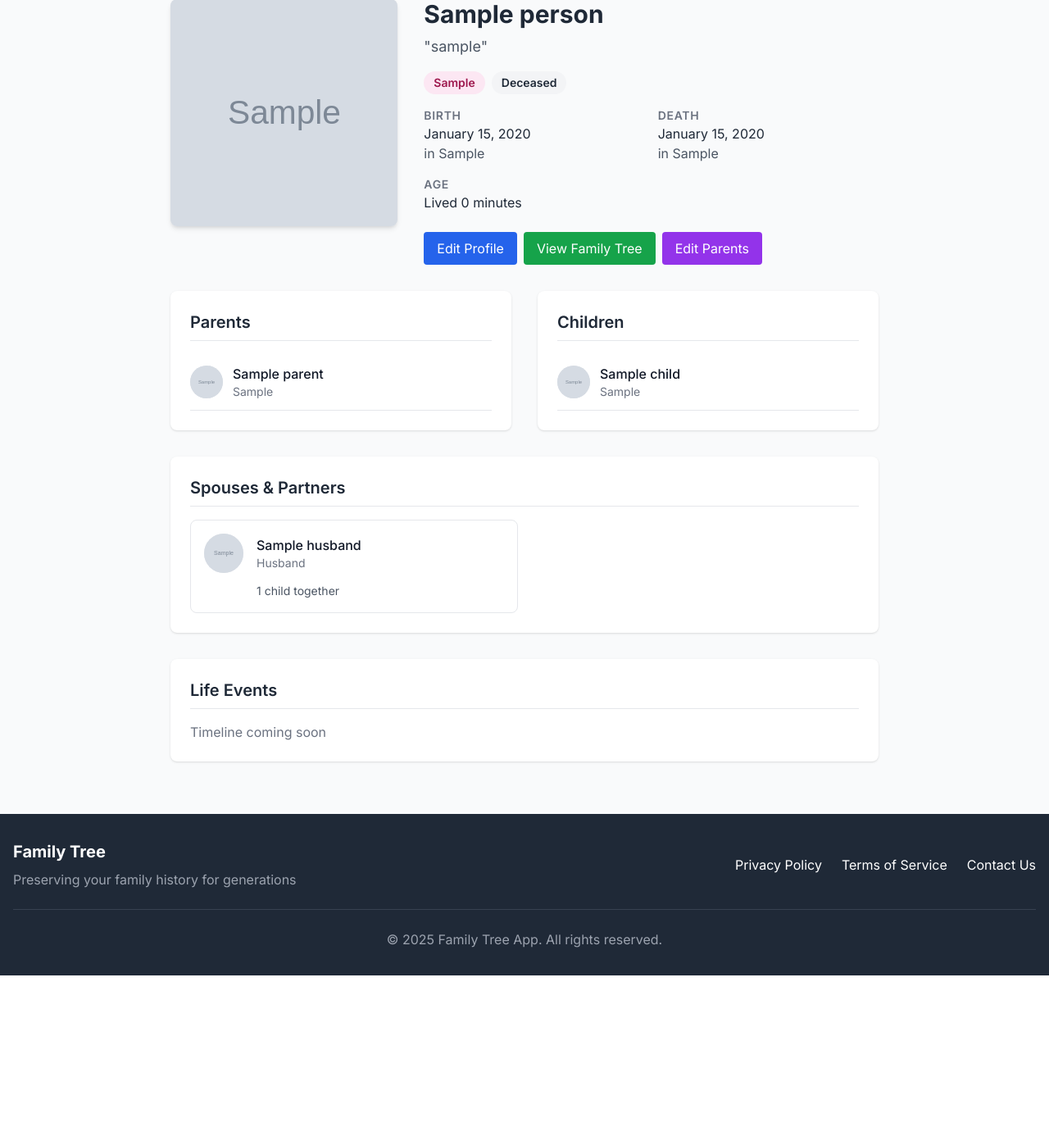
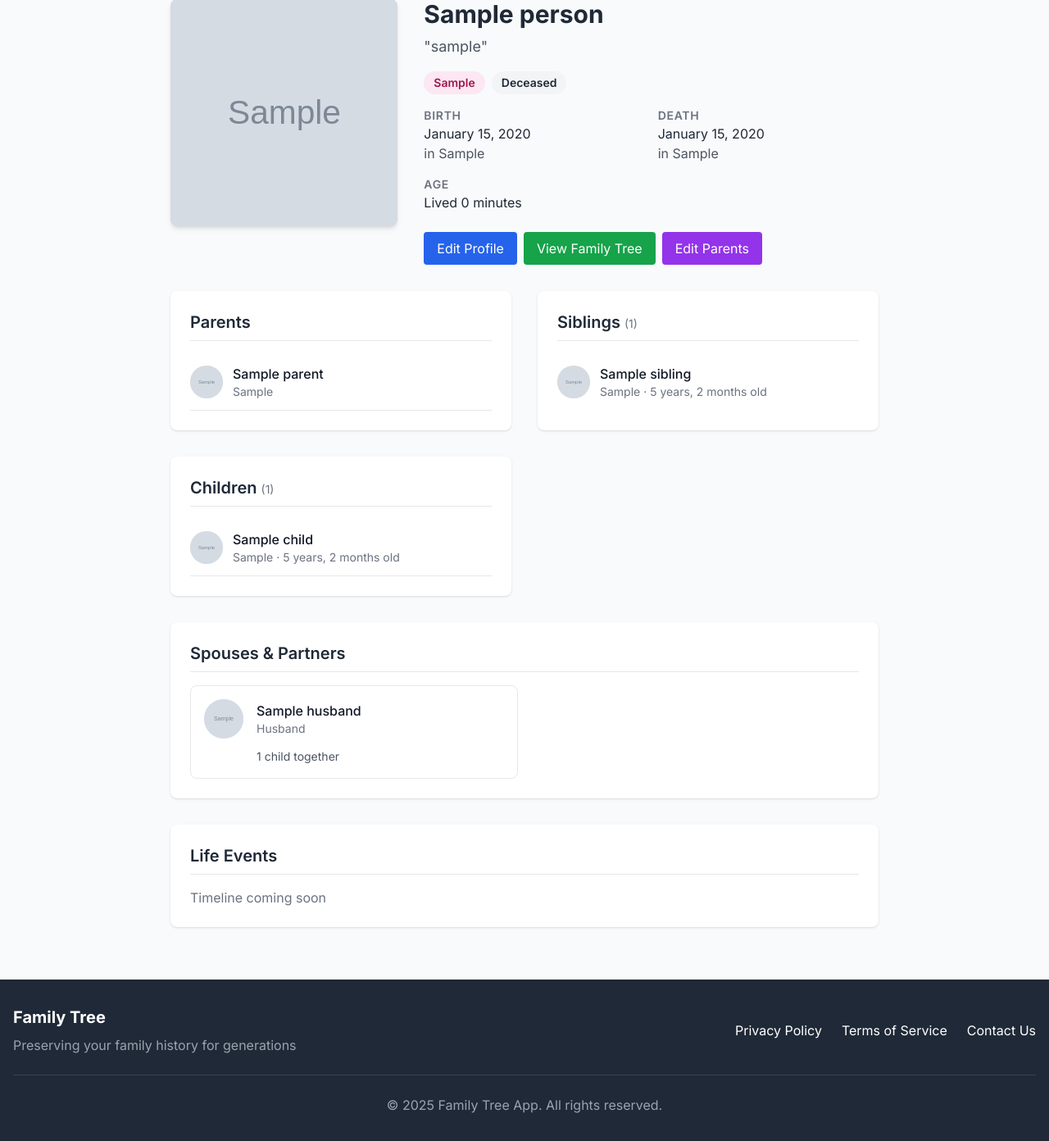
Before and after one commit to andifathulms/familylineage, a Django app: template templates/persons/details.html in a window 1280 px wide. Shown: the part 121-1513 px from the top of the page at 82% size. Before the commit the page ends 1311 px from the top, so only its background shows below. Run offline with Django 5.2, Linux system fonts and the light colour scheme; the template is opened without the code that fills it: most values are stand-ins (such as "Sample title", 1, 10 or a date in 2020); grey boxes marked "Sample" are stand-in pictures; some libraries are stand-ins or nearby versions.

Commit message:
add sibling to details

```diff
--- a/templates/persons/details.html
+++ b/templates/persons/details.html
@@ -137,9 +137,50 @@
             {% endfor %}
         </div>
 
+        <!-- Siblings Section -->
+        <div class="bg-white rounded-lg shadow p-6">
+          <h2 class="text-xl font-semibold text-gray-800 mb-4 border-b pb-2">
+              Siblings
+              {% if person.siblings|length > 0 %}
+                  <span class="text-sm font-normal text-gray-500">({{ person.siblings|length }})</span>
+              {% endif %}
+          </h2>
+          {% for sibling in person.siblings %}
+              <div class="flex items-center py-3 {% if not forloop.last %}border-b{% endif %}">
+                  <div class="flex-shrink-0 h-10 w-10 rounded-full bg-gray-200 flex items-center justify-center mr-3">
+                      {% if sibling.photo %}
+                          <img src="{{ sibling.photo.url }}" alt="{{ sibling.name }}" class="h-full w-full rounded-full object-cover">
+                      {% else %}
+                          <svg xmlns="http://www.w3.org/2000/svg" class="h-6 w-6 text-gray-400" fill="none" viewBox="0 0 24 24" stroke="currentColor">
+                              <path stroke-linecap="round" stroke-linejoin="round" stroke-width="1" d="M16 7a4 4 0 11-8 0 4 4 0 018 0zM12 14a7 7 0 00-7 7h14a7 7 0 00-7-7z" />
+                          </svg>
+                      {% endif %}
+                  </div>
+                  <div>
+                      <a href="{% url 'persons:details' sibling.id %}" class="font-medium text-gray-900 hover:text-blue-600">
+                          {{ sibling.name }}
+                      </a>
+                      <p class="text-sm text-gray-500">
+                          {{ sibling.get_gender_display }}
+                          {% if sibling.birth_date %}
+                              · {{ sibling.birth_date|timesince }} old
+                          {% endif %}
+                      </p>
+                  </div>
+              </div>
+          {% empty %}
+              <p class="text-gray-500">No siblings recorded</p>
+          {% endfor %}
+      </div>
+
         <!-- Children Section -->
         <div class="bg-white rounded-lg shadow p-6">
-            <h2 class="text-xl font-semibold text-gray-800 mb-4 border-b pb-2">Children</h2>
+            <h2 class="text-xl font-semibold text-gray-800 mb-4 border-b pb-2">
+              Children
+              {% if person.children|length > 0 %}
+                  <span class="text-sm font-normal text-gray-500">({{ person.children|length }})</span>
+              {% endif %}
+            </h2>
             {% for child in person.children %}
                 <div class="flex items-center py-3 border-b">
                     <div class="flex-shrink-0 h-10 w-10 rounded-full bg-gray-200 flex items-center justify-center mr-3">
@@ -155,7 +196,12 @@
                         <a href="{% url 'persons:details' child.id %}" class="font-medium text-gray-900 hover:text-blue-600">
                             {{ child.name }}
                         </a>
-                        <p class="text-sm text-gray-500">{{ child.get_gender_display }}</p>
+                        <p class="text-sm text-gray-500">
+                          {{ child.get_gender_display }}
+                          {% if child.birth_date %}
+                              · {{ child.birth_date|timesince }} old
+                          {% endif %}
+                      </p>
                     </div>
                 </div>
             {% empty %}
```
Also changed, not shown: familylineage/apps/persons/models.py (+19 -0 lines).
